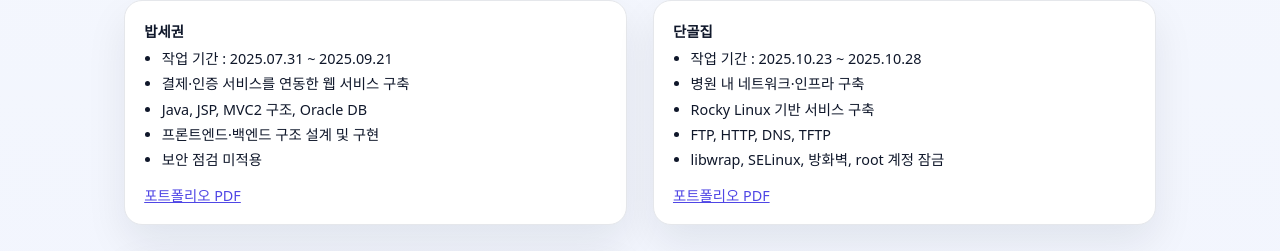
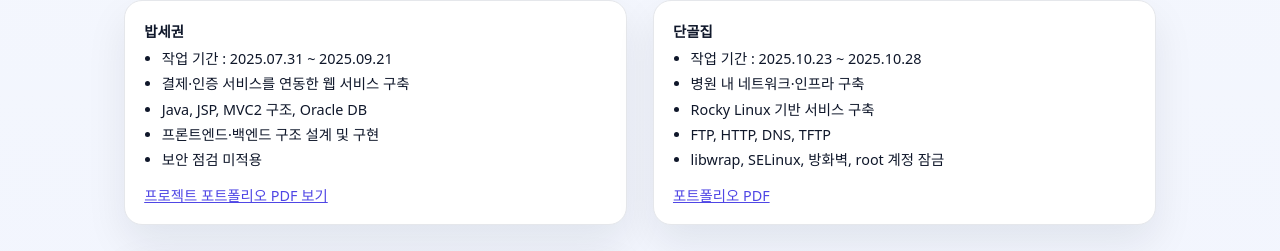
Before and after one commit to seojin12lee/portfolio, a plain HTML site: page index.html in a window 1280 px wide. Shown: the part 1508-1759 px from the top of the page. Drawn offline with Linux system fonts and the light colour scheme.

Commit message:
Update portfolio link in index.html

```diff
--- a/index.html
+++ b/index.html
@@ -322,8 +322,13 @@
             <li>보안 점검 미적용</li>
           </ul>
           <div style="margin-top:0.8rem">
-            <a href="#" target="_blank" rel="noopener" style="color:var(--accent); text-decoration:underline;">
-              포트폴리오 PDF
+            <a
+              href="pdf/1팀_푸드파이터_이서진_개인포트폴리오.pdf"
+              target="_blank"
+              rel="noopener"
+              style="color:var(--accent); text-decoration:underline;"
+            >
+              프로젝트 포트폴리오 PDF 보기
             </a>
           </div>
         </div>
```
